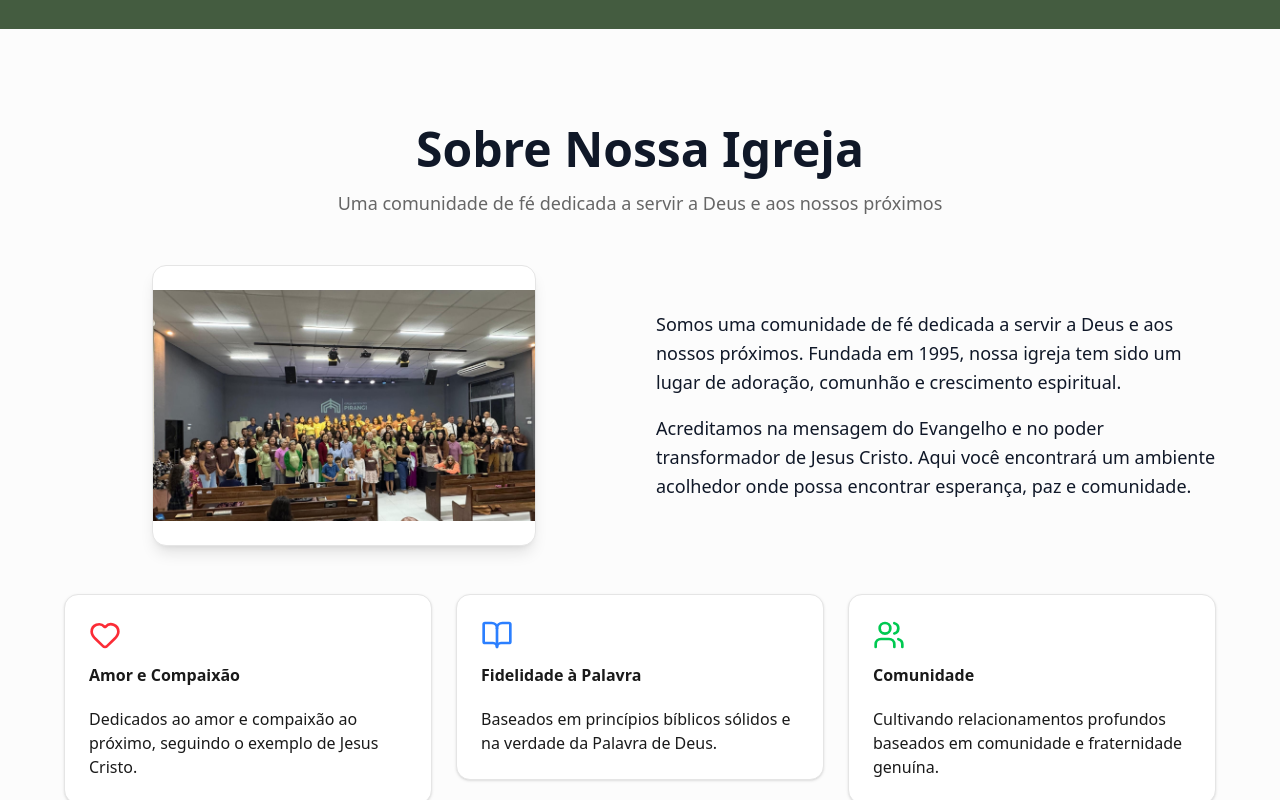
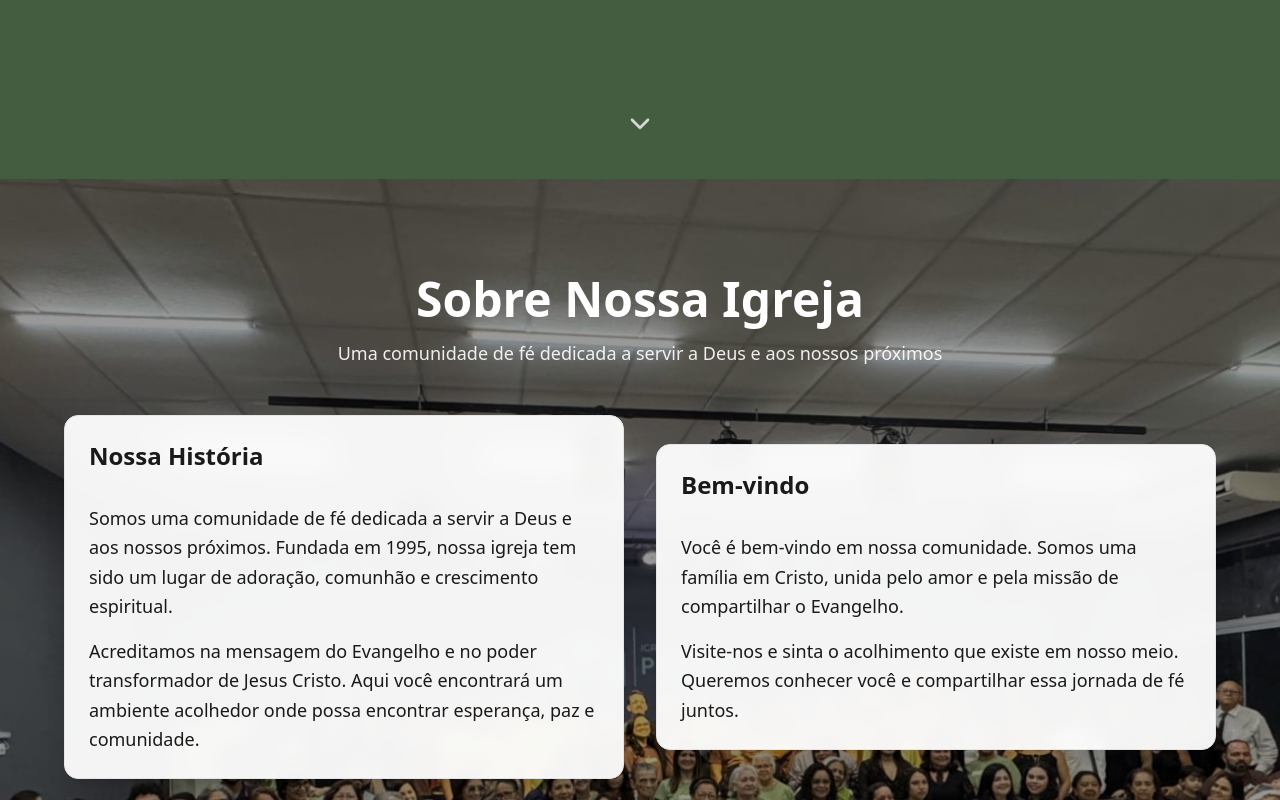
Before and after one commit to JVitorbs/ibp-next, a Next.js app: page / in a window 1280 px wide. Shown: the part 640-1440 px from the top of the page. Built offline with nearby package versions, Linux system fonts and the light colour scheme.

Commit message:
feat: Melhora animação

```diff
--- a/src/components/AboutSection.tsx
+++ b/src/components/AboutSection.tsx
@@ -7,41 +7,40 @@ import { ScrollReveal } from "./ScrollReveal";
 
 export default function AboutSection() {
   return (
-    <section id="sobre" className="py-16 md:py-24 px-4 bg-muted/30">
+    <section id="sobre" className="relative py-16 md:py-24 px-4 overflow-hidden">
+      {/* Background Image */}
+      <div className="absolute inset-0 -z-10">
+        <Image
+          src="/igreja_aniv.jpeg"
+          alt="Igreja Batista do Pirangi"
+          fill
+          className="object-cover"
+          priority
+        />
+        {/* Overlay semi-transparente */}
+        <div className="absolute inset-0 bg-black/40"></div>
+      </div>
+
       <div className="max-w-6xl mx-auto">
         <ScrollReveal direction="up">
           <div className="text-center mb-12">
-            <h2 className="text-4xl md:text-5xl font-bold mb-4">
+            <h2 className="text-4xl md:text-5xl font-bold mb-4 text-white">
               Sobre Nossa Igreja
             </h2>
-            <p className="text-lg text-muted-foreground max-w-2xl mx-auto">
+            <p className="text-lg text-white/90 max-w-2xl mx-auto">
               Uma comunidade de fé dedicada a servir a Deus e aos nossos próximos
             </p>
           </div>
         </ScrollReveal>
 
         <div className="grid md:grid-cols-2 gap-8 items-center mb-12">
-          {/* Imagem Placeholder */}
+          {/* Card esquerdo */}
           <ScrollReveal direction="left">
-            <div className="flex justify-center">
-              <Card className="w-full max-w-sm overflow-hidden shadow-lg">
-                <div className="relative w-full h-auto bg-gradient-to-br from-foreground/10 to-foreground/5">
-                  <Image
-                    src="/igreja_aniv.jpeg"
-                    alt="Foto da Igreja Batista do Pirangi"
-                    width={500}
-                    height={500}
-                    className="w-full h-auto"
-                    priority
-                  />
-                </div>
-              </Card>
-            </div>
-          </ScrollReveal>
-
-          {/* Texto */}
-          <ScrollReveal direction="right">
-            <div className="space-y-4">
+            <Card className="bg-white/95 backdrop-blur shadow-xl">
+              <CardHeader>
+                <CardTitle className="text-2xl">Nossa História</CardTitle>
+              </CardHeader>
+              <CardContent className="space-y-4">
                 <p className="text-lg leading-relaxed">
                   Somos uma comunidade de fé dedicada a servir a Deus e aos nossos
                   próximos. Fundada em 1995, nossa igreja tem sido um lugar de
@@ -52,14 +51,32 @@ export default function AboutSection() {
                   Jesus Cristo. Aqui você encontrará um ambiente acolhedor onde
                   possa encontrar esperança, paz e comunidade.
                 </p>
-            </div>
+              </CardContent>
+            </Card>
+          </ScrollReveal>
+
+          {/* Espaço vazio ou outro card */}
+          <ScrollReveal direction="right">
+            <Card className="bg-white/95 backdrop-blur shadow-xl">
+              <CardHeader>
+                <CardTitle className="text-2xl">Bem-vindo</CardTitle>
+              </CardHeader>
+              <CardContent className="space-y-4">
+                <p className="text-lg leading-relaxed">
+                  Você é bem-vindo em nossa comunidade. Somos uma família em Cristo, unida pelo amor e pela missão de compartilhar o Evangelho.
+                </p>
+                <p className="text-lg leading-relaxed">
+                  Visite-nos e sinta o acolhimento que existe em nosso meio. Queremos conhecer você e compartilhar essa jornada de fé juntos.
+                </p>
+              </CardContent>
+            </Card>
           </ScrollReveal>
         </div>
 
         {/* Valores */}
         <div className="grid md:grid-cols-3 gap-6">
           <ScrollReveal direction="left" delay={0}>
-            <Card>
+            <Card className="bg-white/95 backdrop-blur shadow-xl">
               <CardHeader>
                 <Heart className="h-8 w-8 mb-2 text-red-500" />
                 <CardTitle>Amor e Compaixão</CardTitle>
@@ -71,7 +88,7 @@ export default function AboutSection() {
           </ScrollReveal>
 
           <ScrollReveal direction="up" delay={100}>
-            <Card>
+            <Card className="bg-white/95 backdrop-blur shadow-xl">
               <CardHeader>
                 <BookOpen className="h-8 w-8 mb-2 text-blue-500" />
                 <CardTitle>Fidelidade à Palavra</CardTitle>
@@ -83,7 +100,7 @@ export default function AboutSection() {
           </ScrollReveal>
 
           <ScrollReveal direction="right" delay={200}>
-            <Card>
+            <Card className="bg-white/95 backdrop-blur shadow-xl">
               <CardHeader>
                 <Users className="h-8 w-8 mb-2 text-green-500" />
                 <CardTitle>Comunidade</CardTitle>
--- a/src/components/HeroSection.tsx
+++ b/src/components/HeroSection.tsx
@@ -4,7 +4,7 @@ import { ChevronDown } from "lucide-react";
 
 export default function HeroSection() {
   return (
-    <section className="relative h-screen md:h-[600px] flex items-center justify-center overflow-hidden bg-primary">
+    <section className="relative h-screen md:h-[750px] flex items-center justify-center overflow-hidden bg-primary">
       {/* Background Gradient */}
       <div className="absolute inset-0 bg-gradient-to-b from-primary via-primary to-primary/90"></div>
 
--- a/src/components/ScrollReveal.tsx
+++ b/src/components/ScrollReveal.tsx
@@ -1,6 +1,6 @@
 "use client";
 
-import { useEffect, useRef, ReactNode } from "react";
+import { useEffect, useRef, ReactNode, useState } from "react";
 
 interface ScrollRevealProps {
   children: ReactNode;
@@ -14,23 +14,19 @@ export function ScrollReveal({
   delay = 0,
 }: ScrollRevealProps) {
   const ref = useRef<HTMLDivElement>(null);
+  const [isVisible, setIsVisible] = useState(false);
 
   useEffect(() => {
     const observer = new IntersectionObserver(
       ([entry]) => {
         if (entry.isIntersecting) {
-          // Aplica a classe de animação
-          entry.target.classList.add("animate-in");
-          // Remove a classe de fora da tela
-          entry.target.classList.remove("opacity-0");
-
-          // Anima a saída se sair da tela novamente
-          return;
+          setIsVisible(true);
+          observer.unobserve(entry.target);
         }
       },
       {
         threshold: 0.1,
-        rootMargin: "0px 0px -100px 0px",
+        rootMargin: "0px 0px -50px 0px",
       }
     );
 
@@ -45,18 +41,28 @@ export function ScrollReveal({
     };
   }, []);
 
-  const directionClass = {
-    left: "slide-in-from-left-96",
-    right: "slide-in-from-right-96",
-    up: "slide-in-from-bottom-96",
-    down: "slide-in-from-top-96",
-  }[direction];
+  const getTransformClass = () => {
+    if (isVisible) return "";
+
+    switch (direction) {
+      case "left":
+        return "-translate-x-24";
+      case "right":
+        return "translate-x-24";
+      case "up":
+        return "translate-y-24";
+      case "down":
+        return "-translate-y-24";
+      default:
+        return "";
+    }
+  };
 
   return (
     <div
       ref={ref}
-      className={`opacity-0 ${directionClass} duration-700 transition-all`}
-      style={{ transitionDelay: `${delay}ms` }}
+      className={`${getTransformClass()} ${isVisible ? "opacity-100" : "opacity-0"} duration-700 transition-all`}
+      style={{ transitionDelay: isVisible ? `${delay}ms` : "0ms" }}
     >
       {children}
     </div>
```
Lines whose indentation alone changed are shown as unchanged.
